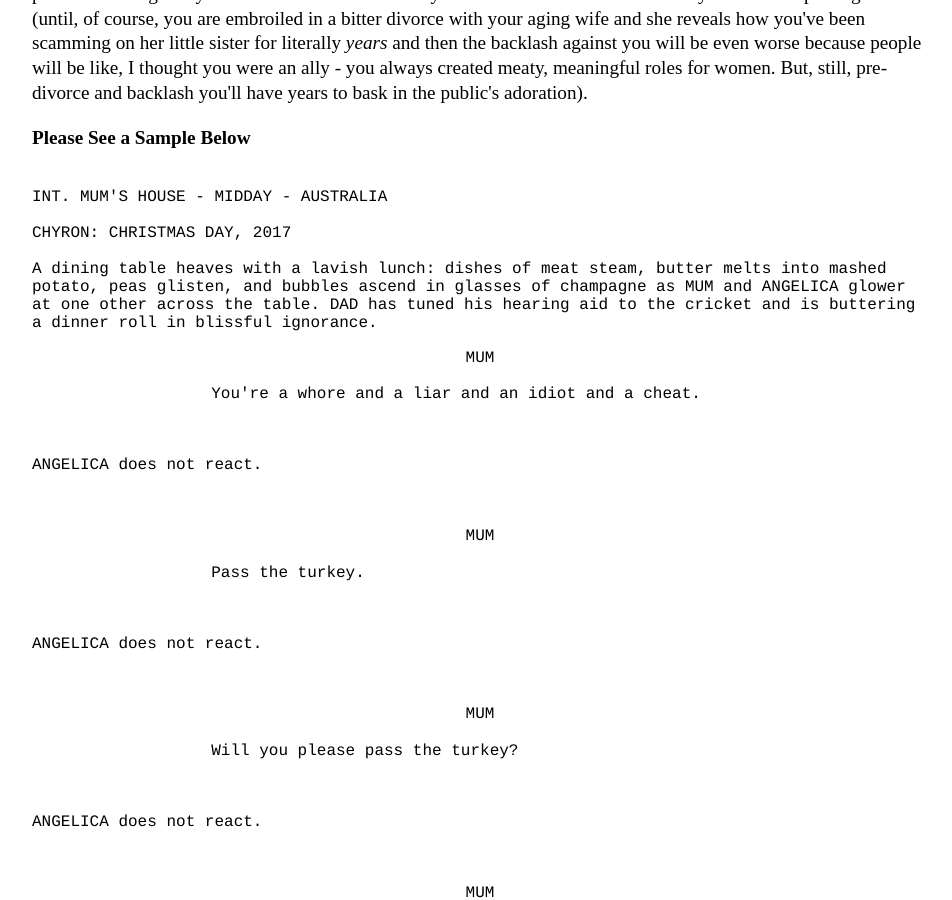
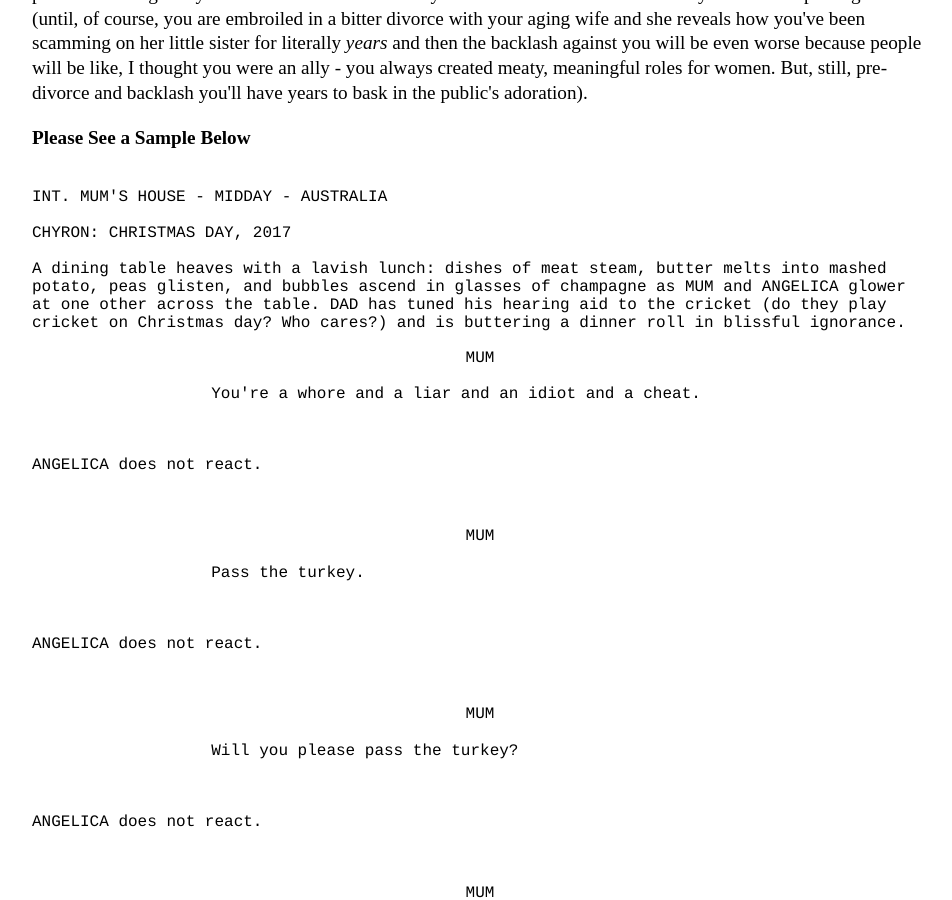
Before and after one commit to Pinelife/pinelife.github.io, a Jekyll site: the page schemes/index.html, which Jekyll copies as it is, in a window 1280 px wide and 900 px high, scrolled down 514 px. Shown: the whole window, without its empty margins (160-1112 px from the left). Built offline with Jekyll 4.4.1, drawn with Linux system fonts in a browser that asks for light colours.

Commit message:
Update index.html

```diff
--- a/schemes/index.html
+++ b/schemes/index.html
@@ -44,8 +44,8 @@
 				<br/>
 				A dining table heaves with a lavish lunch: dishes of meat steam, butter melts into mashed potato,
 				peas glisten, and bubbles ascend in glasses of champagne as MUM and ANGELICA glower at one other
-				across the table. DAD has tuned his hearing aid to the cricket and is buttering a dinner roll in blissful
-				ignorance.
+				across the table. DAD has tuned his hearing aid to the cricket (do they play cricket on Christmas day?
+				Who cares?) and is buttering a dinner roll in blissful ignorance.
 			</p>
 				<p style="text-align:center" class="indented">
 				MUM
```
